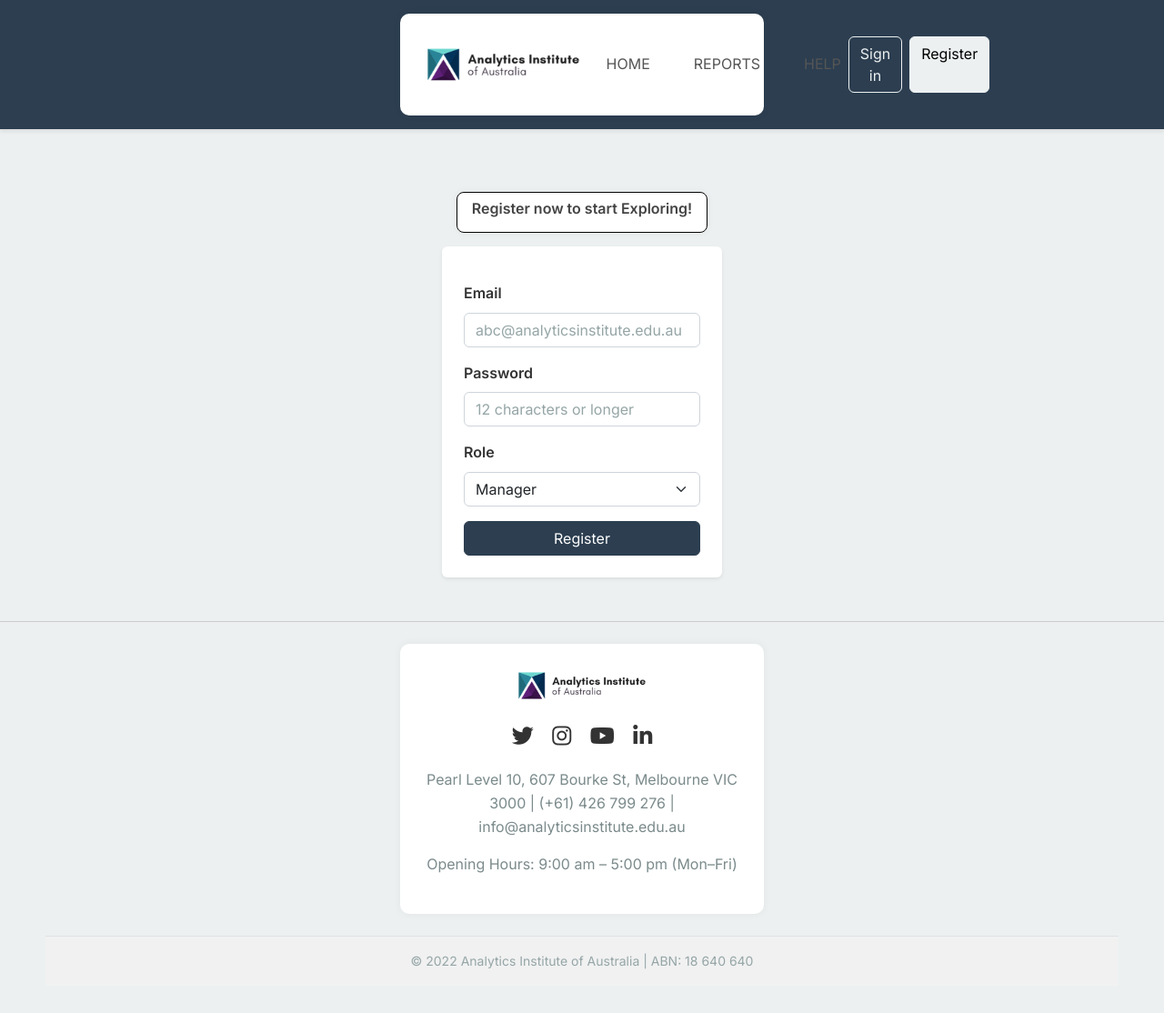
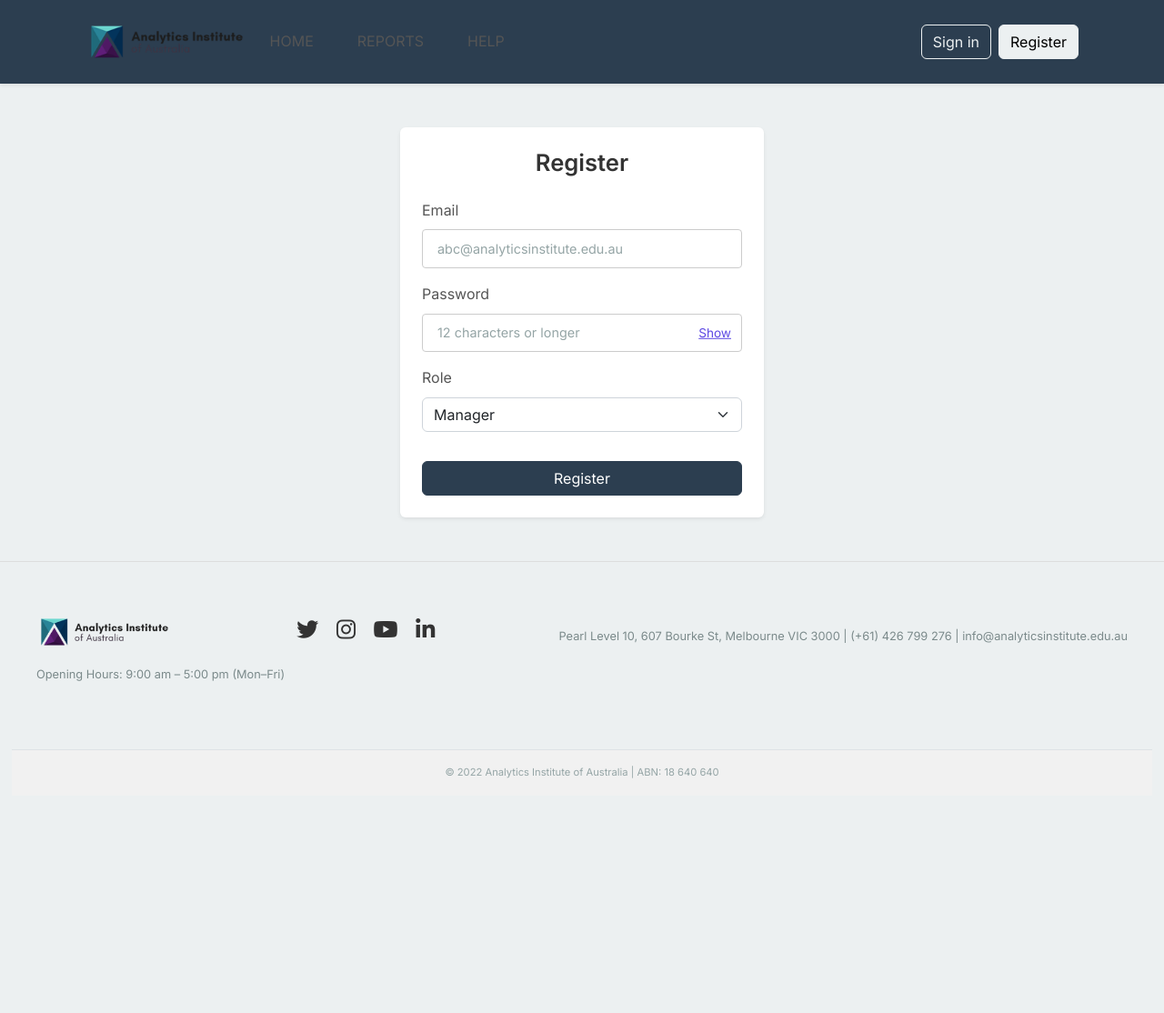
Before and after one commit to wnzid/PowerBI-Dashboard, a Flask app: page /register in a window 1280 px wide. Shown: the whole page at 91% size. After the commit the page ends 856 px from the top, so only its background shows below. Run offline with Flask 3, Linux system fonts and the light colour scheme; some libraries are stand-ins or nearby versions.

Commit message:
Improve registration page styling

```diff
--- a/Backend/static/Js/registration.js
+++ b/Backend/static/Js/registration.js
@@ -1,40 +1,48 @@
-document.getElementById("registrationForm").addEventListener("submit", function(e) {
+document.addEventListener('DOMContentLoaded', () => {
+  const form = document.getElementById('registrationForm');
+  const pwdInput = document.getElementById('password');
+  const toggleBtn = document.querySelector('.toggle-password');
 
-  const email = document.getElementById("email").value.trim();
-  const password = document.getElementById("password").value.trim();
-  const stakeholder = document.getElementById("stakeholder").checked;
-  const manager = document.getElementById("manager").checked;
+  if (toggleBtn) {
+    toggleBtn.addEventListener('click', () => {
+      if (pwdInput.type === 'password') {
+        pwdInput.type = 'text';
+        toggleBtn.textContent = 'Hide';
+      } else {
+        pwdInput.type = 'password';
+        toggleBtn.textContent = 'Show';
+      }
+    });
+  }
 
-  // Basic validation for email and password
+  form.addEventListener('submit', (e) => {
+    const email = document.getElementById('email').value.trim();
+    const password = pwdInput.value.trim();
+    const role = document.getElementById('role').value;
+
     if (!email || !password) {
       e.preventDefault();
-    alert("Please fill in all fields.");
+      alert('Please fill in all fields.');
       return;
     }
 
-  // Regex for basic email validation
     const emailRegex = /^[a-zA-Z0-9._-]+@[a-zA-Z0-9.-]+\.[a-zA-Z]{2,6}$/;
     if (!emailRegex.test(email)) {
       e.preventDefault();
-    alert("Please enter a valid email address.");
+      alert('Please enter a valid email address.');
       return;
     }
 
-  // Password Strength validation (at least 12 characters)
     if (password.length < 12) {
       e.preventDefault();
-    alert("Password must be at least 12 characters long.");
+      alert('Password must be at least 12 characters long.');
       return;
     }
 
-  if (!stakeholder && !manager) {
+    if (!role) {
       e.preventDefault();
-    alert("Please select a role to register.");
+      alert('Please select a role to register.');
       return;
     }
-
-  // Debugging output
-  console.log("Email:", email);
-  console.log("Password:", password);
-  console.log("Roles:", { stakeholder, manager });
   });
+});
--- a/Backend/templates/registration-page.html
+++ b/Backend/templates/registration-page.html
@@ -1,25 +1,23 @@
 {% extends "base.html" %}
 {% block title %}Registration Page{% endblock %}
 {% block extra_head %}
-  <link rel="stylesheet" href="{{ url_for('static', filename='Css/registration.css') }}" />
+  <link rel="stylesheet" href="{{ url_for('static', filename='Css/style.css') }}" />
+  <link rel="stylesheet" href="{{ url_for('static', filename='Css/login.css') }}" />
 {% endblock %}
 {% block content %}
-  <main class="main-content-wrapper py-5 bg-light">
-    <div class="main-content">
-      <div class="title-box">
-        <h3>Register now to start Exploring!</h3>
-      </div>
-      <div class="container bg-white p-4 rounded shadow-sm">
+  <main class="login-main py-5 bg-light">
+    <div class="login-card shadow-sm bg-white p-4 rounded">
       {% with messages = get_flashed_messages(with_categories=true) %}
       {% if messages %}
-          <div class="flash-container">
+      <ul class="flashes">
         {% for category, msg in messages %}
-              <div class="flash {{ category }}">{{ msg }}</div>
+        <li class="flash {{ category }}">{{ msg }}</li>
         {% endfor %}
-          </div>
+      </ul>
       {% endif %}
       {% endwith %}
-        <form id="registrationForm" action="{{ url_for('auth.register') }}" method="post" class="">
+      <h2 class="login-title">Register</h2>
+      <form id="registrationForm" action="{{ url_for('auth.register') }}" method="post" class="login-form">
         {{ form.hidden_tag() }}
         <div class="mb-3">
           <label for="email" class="form-label">Email</label>
@@ -27,15 +25,17 @@
         </div>
         <div class="mb-3">
           <label for="password" class="form-label">Password</label>
+          <div class="password-wrapper">
             <input type="password" id="password" name="password" class="form-control" placeholder="12 characters or longer" required />
+            <button type="button" class="toggle-password btn btn-link p-0">Show</button>
+          </div>
         </div>
         <div class="mb-3">
           <label for="role" class="form-label">Role</label>
-            {{ form.role(class="form-select") }}
+          {{ form.role(class="form-select", id="role") }}
         </div>
         <button type="submit" class="btn btn-primary w-100">Register</button>
       </form>
-      </div>
     </div>
   </main>
 {% endblock %}
```
Lines whose indentation alone changed are shown as unchanged.
